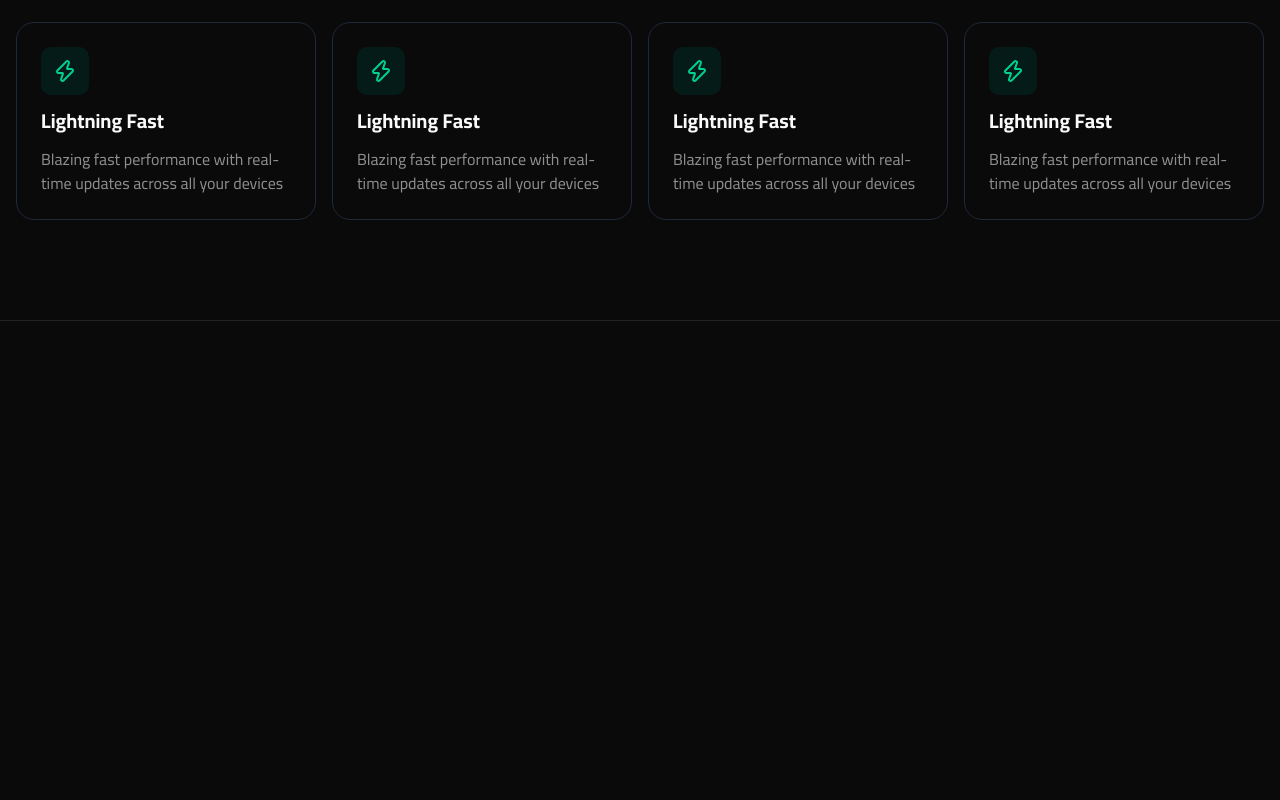
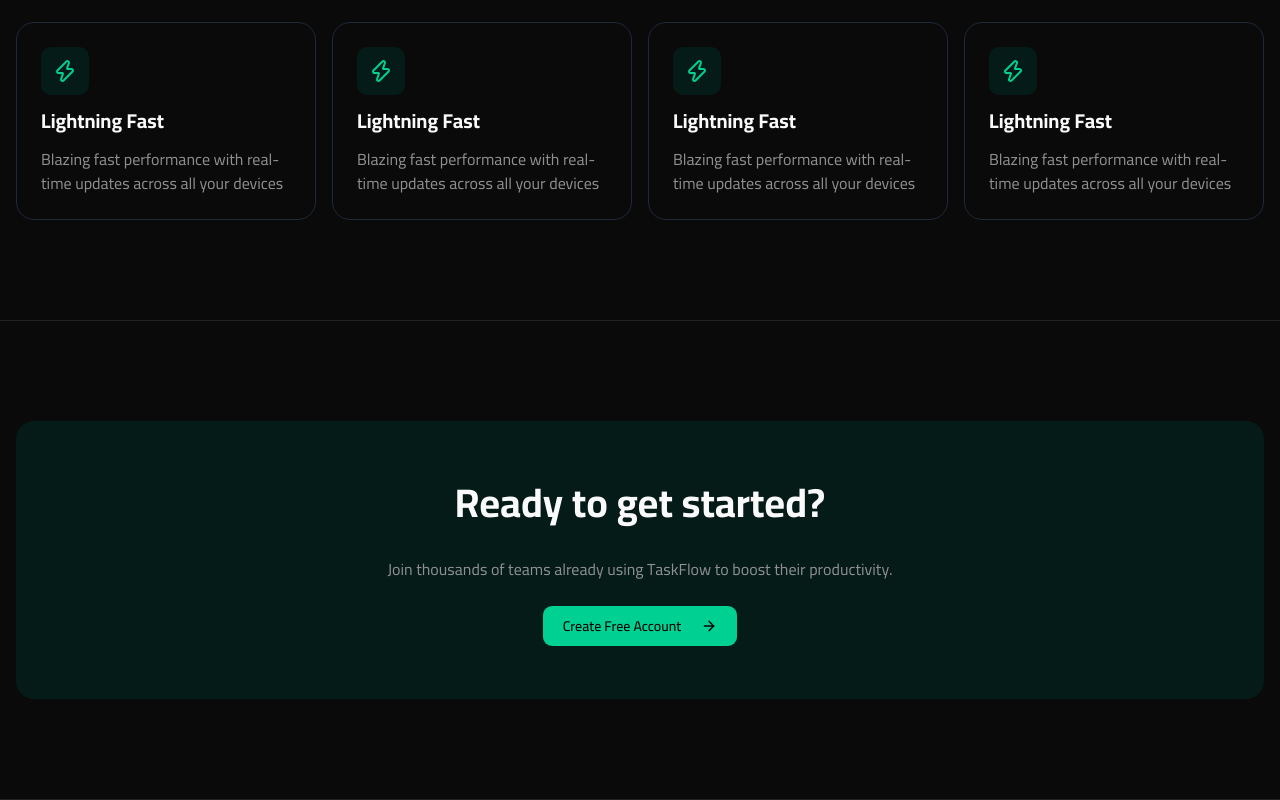
Before and after one commit to AmrMohamed830/Taskflow-pro, a Next.js app: page / in a window 1280 px wide. Shown: the part 914-1714 px from the top of the page. Before the commit the page ends 1235 px from the top, so only its background shows below. Built offline with nearby package versions, Linux system fonts and the light colour scheme.

Commit message:
build CTA section ui with signup prompt

```diff
--- a/app/page.tsx
+++ b/app/page.tsx
@@ -1,14 +1,16 @@
+import CTASection from "@/components/home/CTASection";
 import FeaturesSection from "@/components/home/featuresSection";
 import Hero from "@/components/home/hero";
 import Navbar from "@/components/home/navbar";
 
 export default function Home() {
   return (
-<div className="">
+<>
 <Navbar/>
 <Hero/>
 <FeaturesSection/>
-</div>
+<CTASection/>
+</>
 
   );
 }
--- /dev/null
+++ b/components/home/CTASection.tsx
@@ -0,0 +1,25 @@
+import React from "react";
+import { Button } from "../ui/button";
+import { ArrowRight } from "lucide-react";
+
+const CTASection = () => {
+    return (
+        <section className="py-25 border-b-1">
+            <div className="max-w-7xl mx-auto px-4">
+                <div className="flex flex-col items-center gap-6 bg-secondary-brand py-13 rounded-2xl">
+                    <h2 className="font-bold text-[40px]">Ready to get started?</h2>
+                    <p className="text-gray-brand">
+                        Join thousands of teams already using TaskFlow to boost
+                        their productivity.
+                    </p>
+                    <Button variant="taskflow" size="lg" className="gap-5">
+                        Create Free Account
+                        <ArrowRight />
+                    </Button>
+                </div>
+            </div>
+        </section>
+    );
+};
+
+export default CTASection;
```
